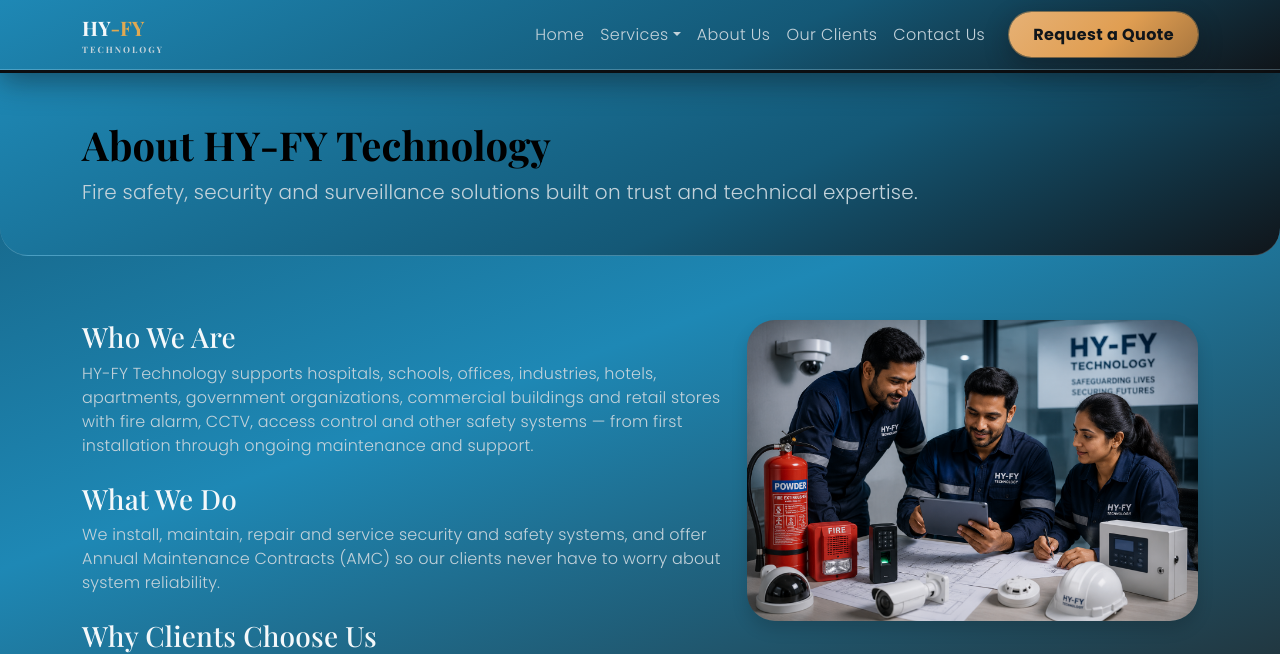
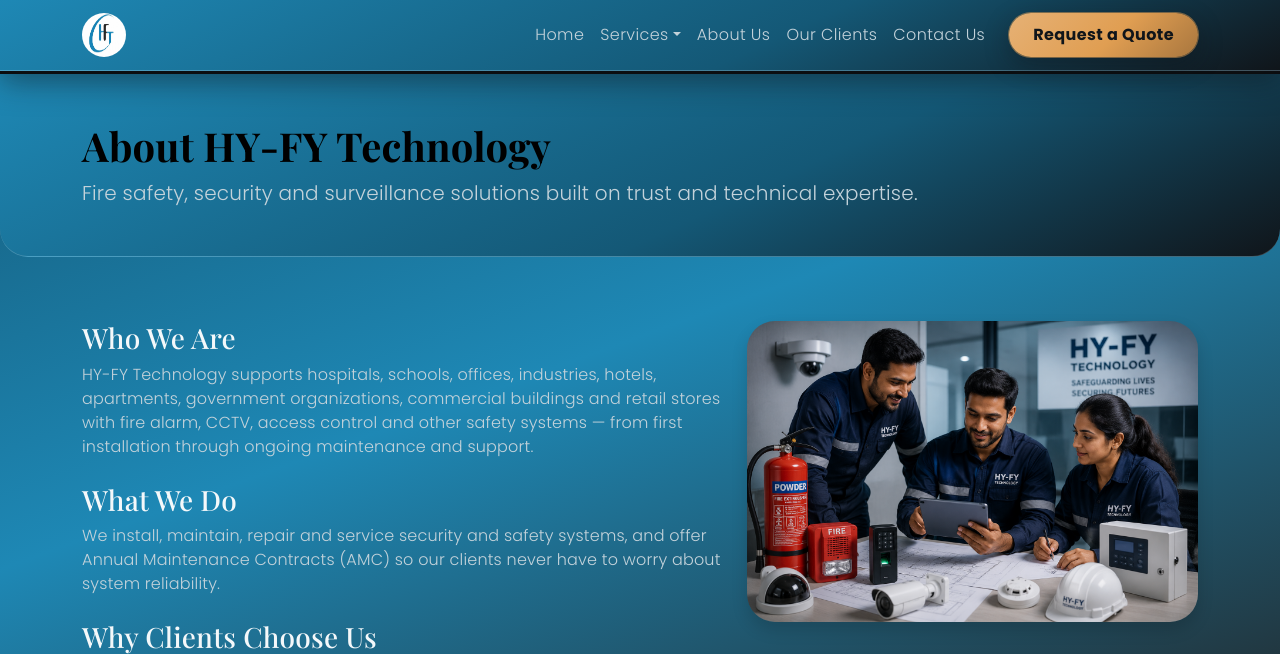
Before and after one commit to swift-webworks/hyfy-Tech, a Django app: page /about-us/ in a window 1280 px wide. Shown: the top 654 px of the page. Run offline with Django 5.2, Linux system fonts and the light colour scheme; data that the repository does not hold is empty; parts of the project's set-up code (start-up, migrations or seed data) failed here and were passed over; some libraries are stand-ins or nearby versions; some web fonts are replaced.

Commit message:
logo updated

```diff
--- a/static/css/style.css
+++ b/static/css/style.css
@@ -103,6 +103,8 @@
   box-shadow: var(--shadow-velvet);
   border-bottom: 1px solid rgba(255,255,255,.2);
 }
+.navbar-logo { height: 44px; width: 44px; display: block; border-radius: 50%; }
+@media (max-width: 576px) { .navbar-logo { height: 36px; } }
 .hyfy-navbar .nav-link { color: var(--silk-dim) !important; }
 .hyfy-navbar .nav-link:hover, .hyfy-navbar .nav-link:focus { color: var(--highlight) !important; }
 .navbar-brand { font-weight: 800; color: var(--silk) !important; }
--- a/templates/includes/navbar.html
+++ b/templates/includes/navbar.html
@@ -2,7 +2,7 @@
 <nav class="navbar navbar-expand-lg sticky-top hyfy-navbar" aria-label="Main navigation">
   <div class="container">
     <a class="navbar-brand" href="{% url 'core:home' %}">
-      HY<span class="text-accent">-FY</span> <small>TECHNOLOGY</small>
+      <img src="{% static 'img/hyfy-logo.png' %}" alt="HY-FY Technology" class="navbar-logo">
     </a>
     <button class="navbar-toggler" type="button" data-bs-toggle="collapse" data-bs-target="#mainNav"
             aria-controls="mainNav" aria-expanded="false" aria-label="Toggle navigation">
```
